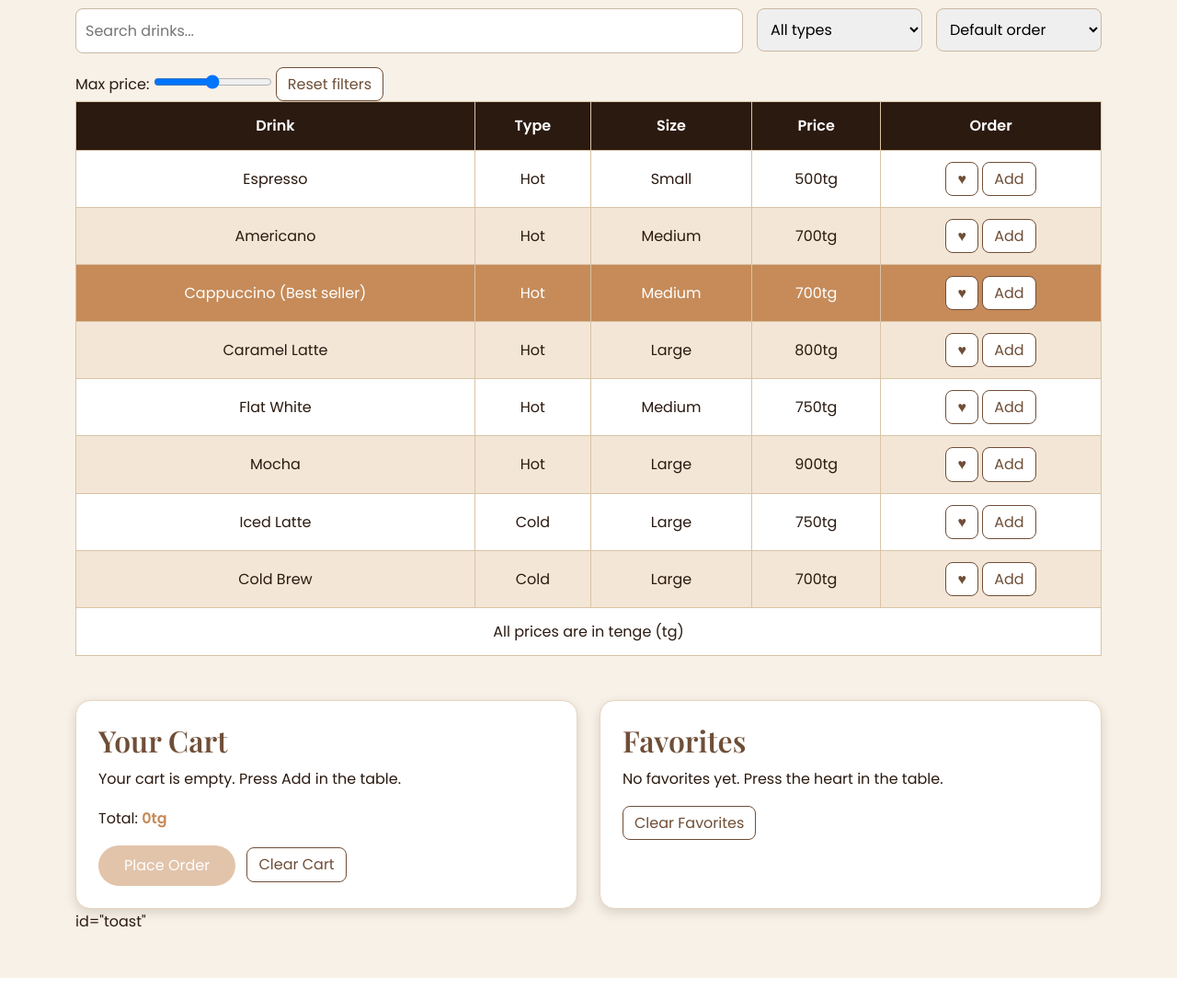
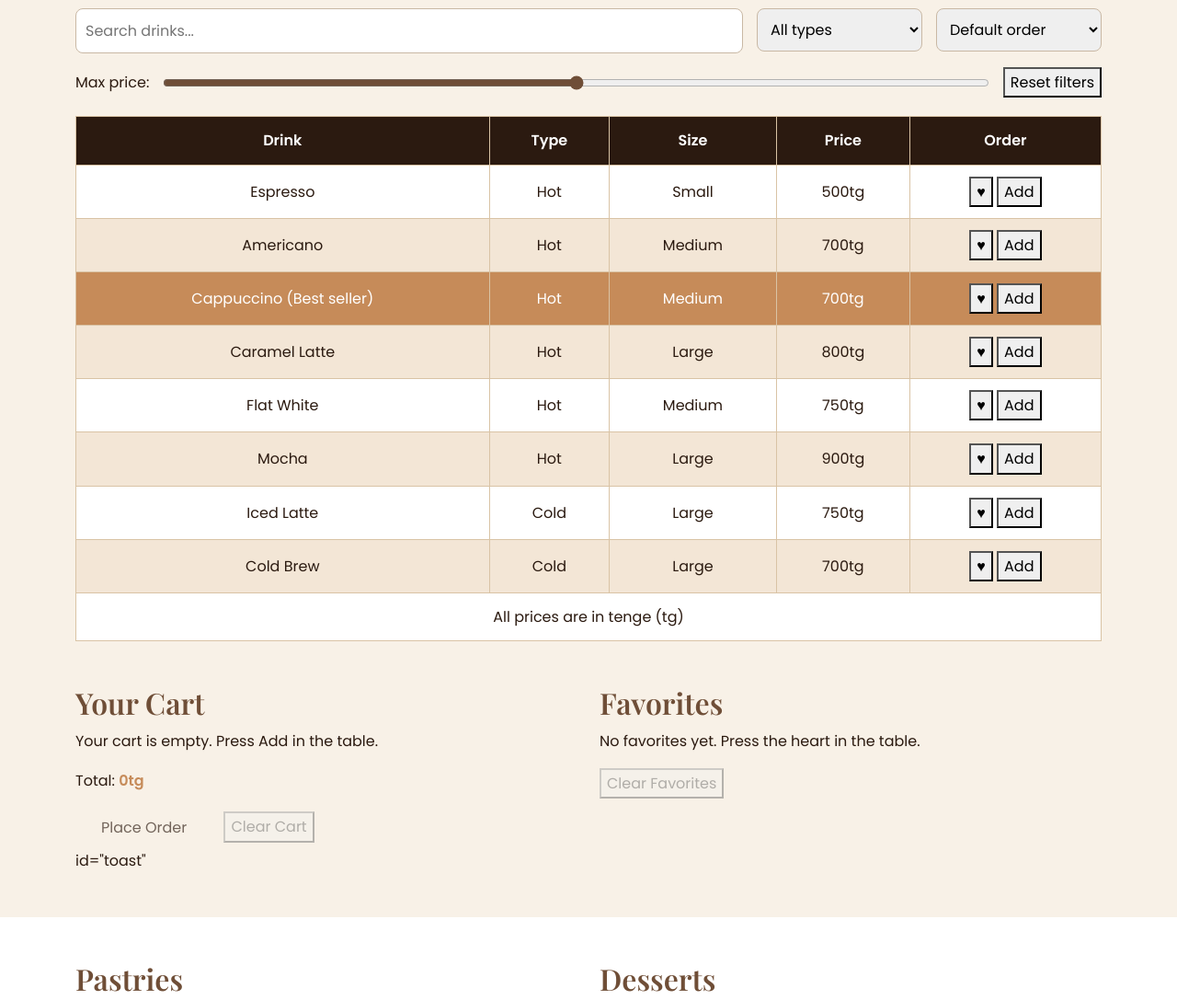
Before and after one commit to sultanalibaltabai-alt/WebAssignmentEndTerm, a plain HTML site: page menu.html in a window 1280 px wide. Shown: the part 410-1497 px from the top of the page at 92% size. Drawn offline with nearby package versions, Linux system fonts and the light colour scheme; a script that the page names is missing.

Commit message:
change menu css

```diff
--- a/css/menu.css
+++ b/css/menu.css
@@ -16,33 +16,24 @@
     min-width: 180px;
 }
 
-.action-button {
-    background-color: white;
-    color: #6f4e37;
-    border: 1px solid #6f4e37;
-    border-radius: 8px;
-    padding: 4px 12px;
-    white-space: nowrap;
+.price-filter {
+    display: flex;
+    align-items: center;
+    gap: 15px;
+    flex-wrap: wrap;
+    margin-bottom: 20px;
 }
 
-.action-button:hover {
-    background-color: #6f4e37;
-    color: white;
+.price-filter input[type="range"] {
+    flex: 1;
+    min-width: 150px;
+    accent-color: #6f4e37;
 }
 
 .favorite-button.active {
     background-color: #c0392b;
     border-color: #c0392b;
     color: white;
-}
-
-.panel {
-    height: 100%;
-    padding: 24px;
-    background-color: white;
-    border: 1px solid #e6d5c0;
-    border-radius: 16px;
-    box-shadow: 0 4px 12px rgba(43, 26, 16, 0.15);
 }
 
 .cart-item {
@@ -52,12 +43,6 @@
     gap: 10px;
     padding: 8px 0;
     border-bottom: 1px solid #e6d5c0;
-}
-
-.btn-coffee:disabled {
-    background-color: #c68b59;
-    color: white;
-    opacity: 0.5;
 }
 
 #toast {
@@ -93,7 +78,6 @@
     background-color: #6f4e37;
 }
 
-.dark-theme .panel,
 .dark-theme table {
     background-color: #2b1a10;
     border-color: #5a4331;
```
